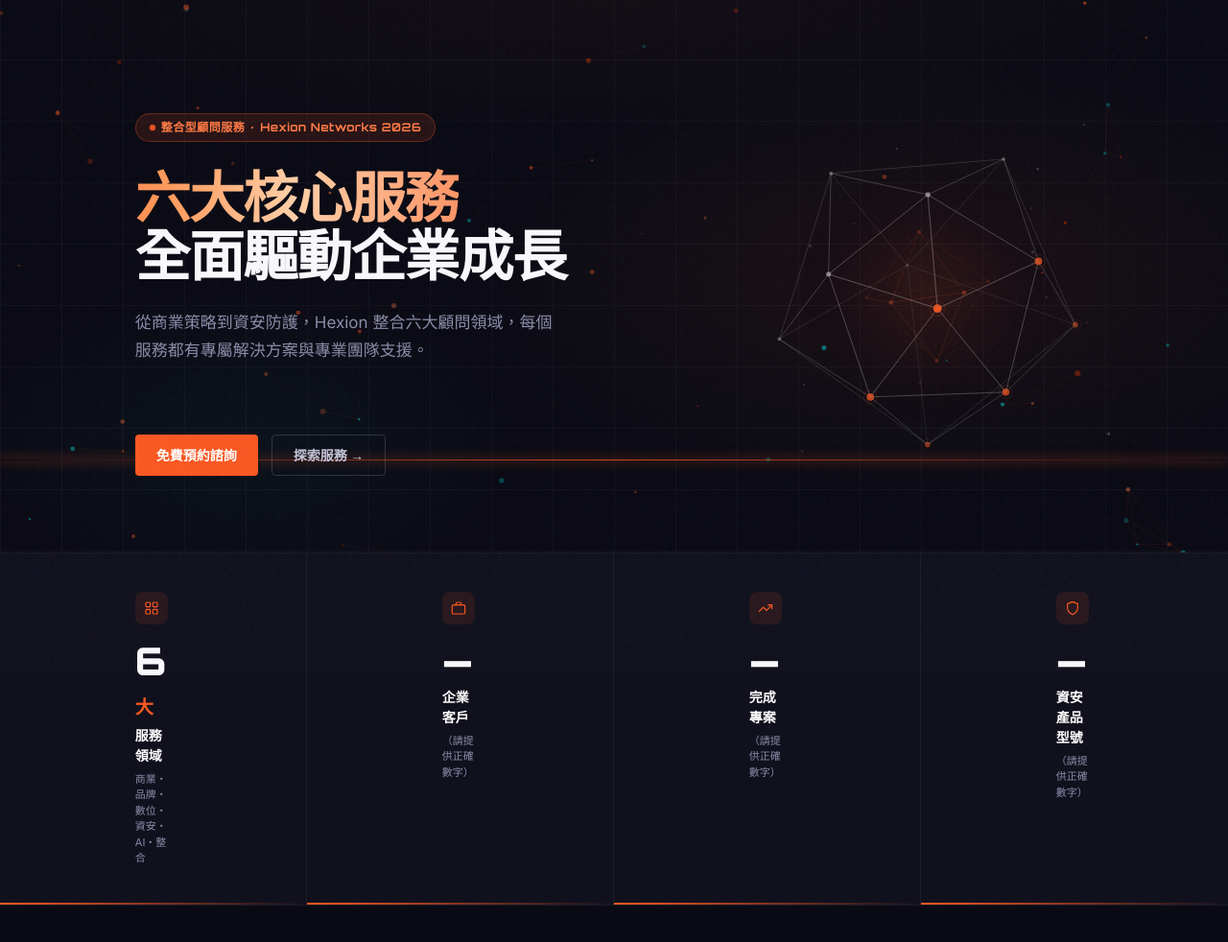
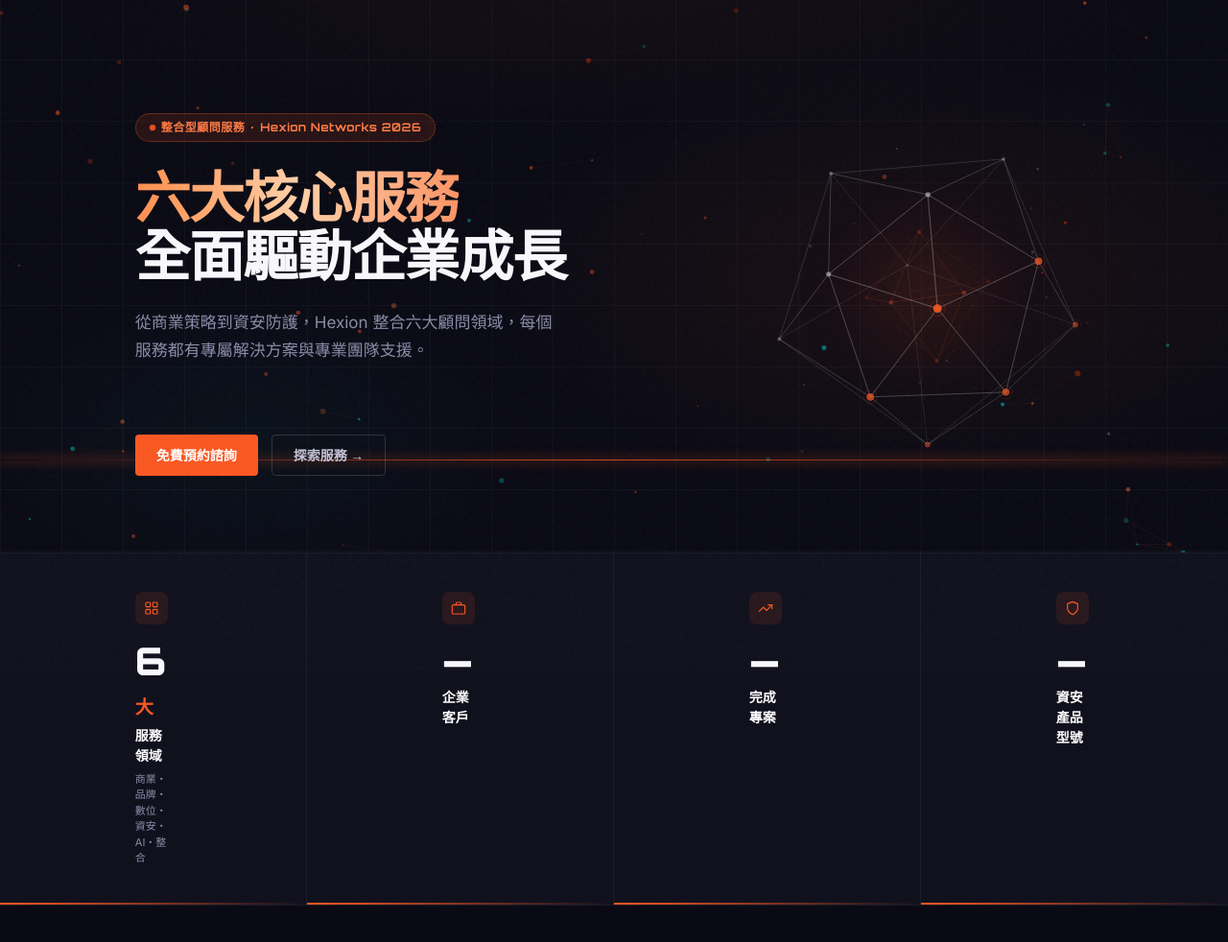
Before and after one commit to YJP-Pan/Hexion_web, a website: page index.html in a window 1280 px wide. Shown: the part 100-1082 px from the top of the page at 96% size. Drawn offline with nearby package versions, Linux system fonts and the light colour scheme.

Commit message:
Stats: remove placeholder hint text from cards

```diff
--- a/index.html
+++ b/index.html
@@ -308,7 +308,6 @@
     </div>
     <div class="stat-n" id="s-clients">—</div>
     <div class="stat-l">企業客戶</div>
-    <div class="stat-sub">（請提供正確數字）</div>
   </div>
   <div class="stat reveal" style="transition-delay:.16s">
     <div class="stat-icon-wrap">
@@ -316,7 +315,6 @@
     </div>
     <div class="stat-n" id="s-cases">—</div>
     <div class="stat-l">完成專案</div>
-    <div class="stat-sub">（請提供正確數字）</div>
   </div>
   <div class="stat reveal" style="transition-delay:.24s">
     <div class="stat-icon-wrap">
@@ -324,7 +322,6 @@
     </div>
     <div class="stat-n" id="s-products">—</div>
     <div class="stat-l">資安產品型號</div>
-    <div class="stat-sub">（請提供正確數字）</div>
   </div>
 </div>
 
```
